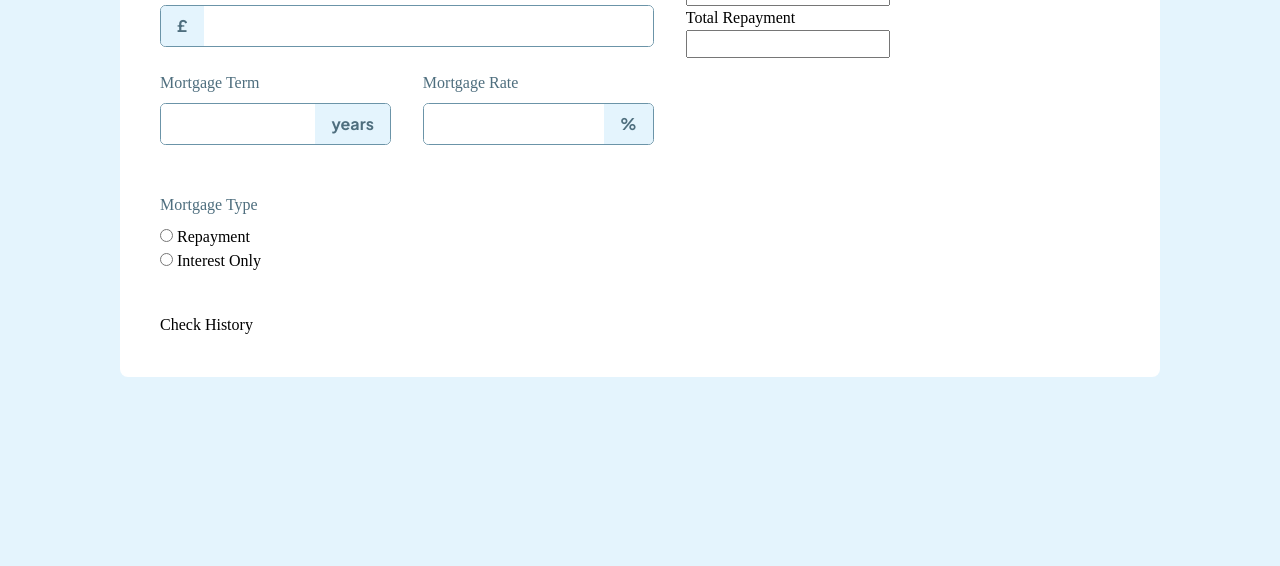
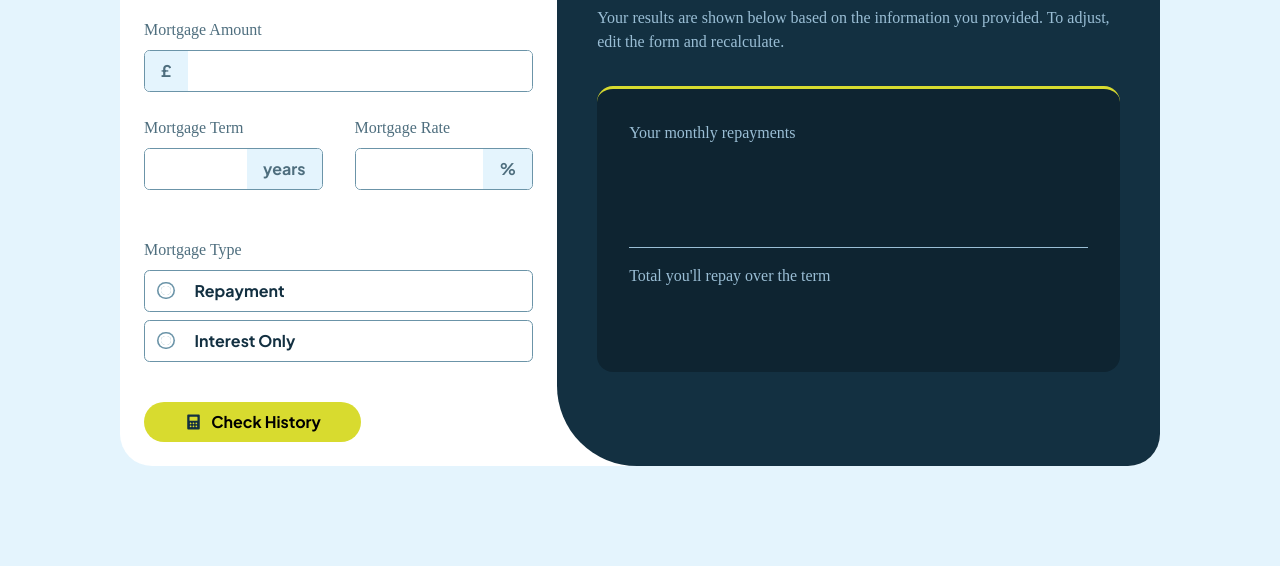
Before and after one commit to NeoScripter/mortgage_calc_ts, a website built with webpack: page src/index.html in a window 1280 px wide. Shown: the part 234-800 px from the top of the page. Built offline with nearby package versions, Linux system fonts and the light colour scheme; files whose address does not match are found by name.

Commit message:
finished the styling

```diff
--- a/src/index.html
+++ b/src/index.html
@@ -20,6 +20,7 @@
                             <span class="calc__symbol">£</span>
                             <input type="text" class="calc__input">
                         </div>
+                        <p class="calc__error"></p>
                     </div>
                     <div class="calc__flex">
                         <div class="calc__field">
@@ -28,6 +29,7 @@
                                 <input type="text" class="calc__input">
                                 <span class="calc__symbol">years</span>
                             </div>
+                            <p class="calc__error"></p>
                         </div>
                         <div class="calc__field">
                             <label class="calc__label">Mortgage Rate</label>
@@ -35,33 +37,43 @@
                                 <input type="text" class="calc__input">
                                 <span class="calc__symbol">%</span>
                             </div>
+                            <p class="calc__error"></p>
                         </div>
                     </div>
                     <div class="calc__radio-field">
                         <label class="calc__label">Mortgage Type</label>
                         <div class="calc__radio-btn">
-                            <input type="radio" class="calc__radio" id="repayment">
+                            <div class="calc__radio">
+                                <input type="radio" id="repayment" name="type">
+                            </div>
                             <label for="repayment" class="calc__radio-label">Repayment</label>
                         </div>
                         <div class="calc__radio-btn">
-                            <input type="radio" class="calc__radio" id="interest">
+                            <div class="calc__radio">
+                                <input type="radio" id="interest" name="type">
+                            </div>
                             <label for="interest" class="calc__radio-label">Interest Only</label>
                         </div>
                     </div>
                 </div>
-                <button class="calc__history-btn">Check History</button>
+                <button class="calc__history-btn">
+                    <img src="assets/images/history.svg" alt="sdf">
+                    Check History
+                </button>
             </div>
             <div class="results">
+                <div class="results__wrapper">
                     <h2 class="results__title">Your Results</h2>
                     <p class="results__desc">Your results are shown below based on the information you provided. To adjust, edit the form and recalculate.</p>
                     <div class="results__content">
                         <div class="results__monthly">
-                        <p class="results__subtitle">Monthly Repayments</p>
-                        <input type="text" class="results__monthly-outcome" readonly>
+                            <p class="results__subtitle">Your monthly repayments</p>
+                            <input type="text" class="results__monthly-outcome">
                         </div>
                         <div class="results__total">
-                        <p class="results__subtitle">Total Repayment</p>
-                        <input type="text" class="results__total-outcome" readonly>
+                            <p class="results__subtitle">Total you'll repay over the term</p>
+                            <input type="text" class="results__total-outcome">
+                        </div>
                     </div>
                 </div>
             </div>
--- a/src/style.css
+++ b/src/style.css
@@ -84,12 +84,14 @@ a {
 
 :root{
     --green-400: #D8DB2F;
-    --green-100: rgba(#D8DB2F, 0.15);
-    --black-900: #133041;
+    --green-100: rgba(246, 247, 174, 0.5);
+    --black-900: #0E2431;
+    --black-800: #133041;
     --black-700: #4E6E7E;
     --black-500: #6B94A8;
     --blue-300: #9ABED5;
     --blue-100: #E4F4FD;
+    --red-400: #D73328;
 }
 
 html, body {
@@ -120,14 +122,20 @@ body {
 .calc__title {
     font-family: 'Bold';
     font-size: 1.5rem;
-    color: var(--black-900);
+    color: var(--black-800);
     margin-bottom: 0.2rem;
 }
 
 .calc__clear-btn {
     font-size: 1rem;
     color: var(--black-700);
+    text-decoration: underline solid 0.08rem;
     cursor: pointer;
+    transition: color 0.3s ease;
+}
+
+.calc__clear-btn:is(:hover, :focus-visible) {
+    color: var(--black-800);
 }
 
 .calc__body {
@@ -156,6 +164,7 @@ body {
     border: 0.08rem solid var(--black-500);
     overflow: hidden;
     border-radius: 0.35rem;
+    transition: outline 0.3s ease;
 }
 
 .calc__input-wrap:has(.calc__input:focus) {
@@ -168,6 +177,7 @@ body {
     color: var(--black-700);
     font-family: "Bold";
     display: block;
+    transition: background-color 0.3s ease, color 0.3s ease;
 }
 
 .calc__input {
@@ -178,73 +188,190 @@ body {
     outline: none;
 }
 
-.calc__radio-field {
+.calc__error {
+    font-size: 1rem;
+    color: var(--red-400);
+}
 
+.calc__field.calc__field--error .calc__symbol {
+    background-color: var(--red-400);
+    color: #fff;
+}
+
+.calc__field.calc__field--error .calc__input-wrap {
+    outline: 0.08rem solid var(--red-400);
+}
+
+.calc__field.calc__field--valid .calc__symbol {
+    background-color: var(--green-400);
+    color: var(--black-800);
+}
+
+.calc__field.calc__field--valid .calc__input-wrap {
+    outline: 0.08rem solid var(--green-400);
 }
 
 .calc__radio-btn {
+    max-width: 100%;
+    display: flex;
+    border: 0.08rem solid var(--black-500);
+    border-radius: 0.35rem;
+    transition: background-color 0.3s ease;
+}
 
+.calc__radio-btn:first-of-type {
+    margin-bottom: 0.5rem;
 }
 
 .calc__radio {
+    padding: 0.5rem 1rem;
+    display: block;
+    position: relative;
+    display: flex;
+    align-items: center;
+    justify-content: center;
+}
 
+.calc__radio input {
+    appearance: none;
+}
+
+.calc__radio::after {
+    content: '';
+    width: 0.6rem;
+    height: 0.6rem;
+    border-radius: 50%;
+    box-shadow: 0 0 0 0.15rem rgb(255, 255, 255),
+    0 0 0 0.25rem var(--black-500);
 }
 
 .calc__radio-label {
+    position: relative;
+    width: 100%;
+    padding: 0.5rem;
+    flex-basis: 100%;
+    font-size: 1rem;
+    font-family: 'Bold';
+    color: var(--black-800);
+    cursor: pointer;
+}
 
+.calc__radio-label::after {
+    content: '';
+    position: absolute;
+    inset: 0;
+    left: -3rem;
+}
+
+.calc__radio-btn:has(input:checked) {
+    background-color: var(--green-100);
+    border-color: var(--green-400);
+}
+
+.calc__radio:has(input:checked)::after {
+    background-color: var(--green-400);
+    box-shadow: 0 0 0 0.15rem rgb(255, 255, 255),
+    0 0 0 0.25rem var(--green-400);
 }
 
 .calc__history-btn {
-
+    cursor: pointer;
+    display: flex;
+    width: max-content;
+    padding: 0.5rem 2.5rem;
+    border-radius: 2rem;
+    font-size: 1rem;
+    gap: 0.5rem;
+    font-family: 'Bold';
+    background-color: var(--green-400);
+    transition: background-color 0.3s ease;
 }
 
-.results {
-    padding: 1rem;
+.calc__history-btn img {
+    width: 1.2rem;
+}
+
+.calc__history-btn:is(:hover, :focus) {
+    background-color: rgba(246, 247, 174, 1);
+}
+
+.results__wrapper {
+    padding: 1.5rem;
+    background-color: var(--black-800);
+    color: var(--blue-300);
+    height: 100%;
 }
 
 .results__title {
-
+    color: #fff;
+    font-size: 1.5rem;
+    margin-bottom: 1rem;
 }
 
 .results__desc {
-
+    font-size: 1rem;
+    margin-bottom: 1rem;
 }
 
 .results__content {
-
+    background-color: var(--black-900);
+    padding: 1rem;
+    padding-bottom: 0.5rem;
+    border-radius: 1rem;
+    border-top: 0.2rem solid var(--green-400);
 }
 
 .results__monthly {
-
+    border-bottom: 0.08rem solid var(--blue-300);
 }
 
 .results__subtitle {
+    font-size: 1rem;
+}
 
+.results__total {
+    padding-top: 1rem;
+}
+
+.results__monthly-outcome,
+.results__total-outcome {
+    background-color: transparent;
+    margin-block: 1rem;
+    border: none;
+    display: block;
+    width: 100%;
+    font-family: 'Bold';
+    outline: none;
 }
 
 .results__monthly-outcome {
-
-}
-
-.results__total {
-
+    margin-block: 1rem;
+    font-size: 2.5rem;
+    color: var(--green-400);
+    line-height: normal;
 }
 
 .results__total-outcome {
-
+    color: #fff;
+    font-size: 1.5rem;
 }
 
 @media screen and (min-width: 38rem) {
     body {
         padding: 1rem;
+        min-height: 100vh;
+        display: flex;
+        align-items: center;
+        justify-content: center;
     }
     .calc {
         border-radius: 0.5rem;
         margin-top: 3rem;
-        padding: 1.5rem;
+        overflow: hidden;
     }
     .calc__panel {
         gap: 2.5rem;
+        padding: 1.5rem;
     }
     .calc__flex {
         display: flex;
@@ -253,6 +380,20 @@ body {
     .calc__input {
         width: 40%;
     }
+    .calc__header {
+        display: flex;
+        align-items: center;
+        justify-content: space-between;
+    }
+    .results__desc {
+        margin-bottom: 2rem;
+    }
+    .results__monthly-outcome {
+        font-size: 3.5rem;
+    }
+    .results__content {
+        padding: 2rem 2rem 1rem 2rem;
+    }
 }
 
 @media screen and (min-width: 65rem) {
@@ -260,4 +401,12 @@ body {
         display: flex;
         max-width: 65rem;
     }
+    .calc {
+        border-radius: 2rem;
+    }
+    .results__wrapper {
+        border-radius: 0 0 0 5rem;
+        padding: 2.5rem;
+    }
+
 }
--- a/webpack.config.js
+++ b/webpack.config.js
@@ -6,6 +6,7 @@ module.exports = {
   output: {
     filename: 'bundle.js',
     path: path.resolve(__dirname, 'dist'),
+    publicPath: '/',
   },
   resolve: {
     extensions: ['.ts', '.tsx', '.js'],
@@ -31,6 +32,9 @@ module.exports = {
       {
         test: /\.(png|jpg|jpeg|gif|svg)$/i,  // Image files (JPG, PNG, etc.)
         type: 'asset/resource',  // Use asset/resource to bundle images
+        generator: {
+          filename: 'images/[name][ext]',  // Output images to the images folder in dist
+        },
       },
     ],
   },
```
Also changed, not shown: dist/assets/images/history.svg (added), dist/bundle.js, dist/index.html, src/assets/images/history.svg (added). Lines whose indentation alone changed are shown as unchanged.
